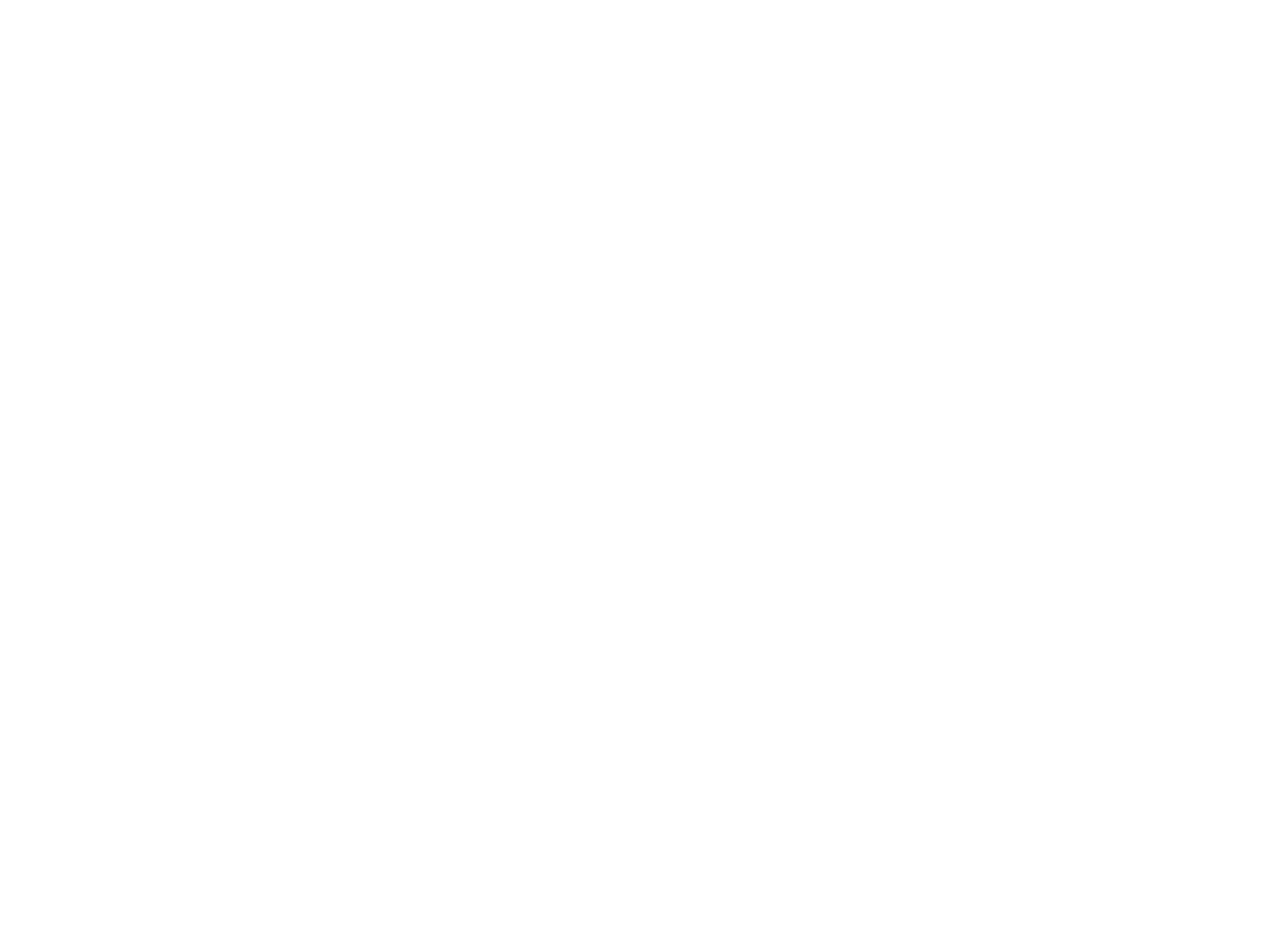
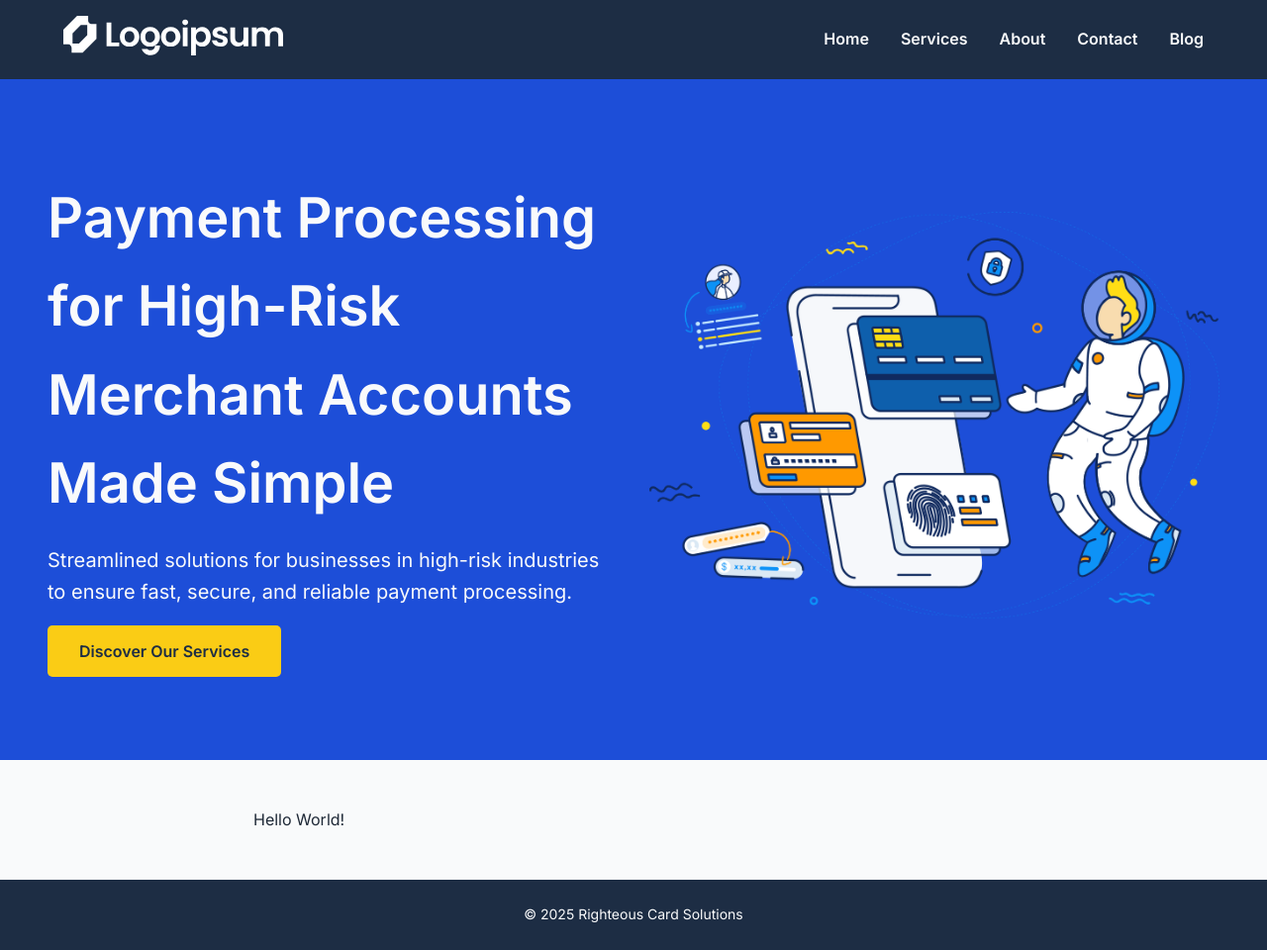
Before and after one commit to buzz-financial/righteous-card-solutions, a plain HTML site: page index.html in a window 1280 px wide. Shown: the whole page at 99% size. Before the commit the page ends 800 px from the top, so only its background shows below. Drawn offline with Linux system fonts and the light colour scheme.

Commit message:
Navbar/hero is done

```diff
--- /dev/null
+++ b/client/css/styles.css
@@ -0,0 +1,227 @@
+/* Google Font */
+@import url('https://fonts.googleapis.com/css2?family=Inter:wght@400;600&display=swap');
+
+:root {
+  --color-primary: #1D4ED8;
+  --color-accent: #FACC15;
+  --color-dark-bg: #1d2d44;
+  --color-light-bg: #F9FAFB;
+  --color-text: #1F2937;
+  --color-muted: #6B7280;
+}
+
+* {
+  box-sizing: border-box;
+  margin: 0;
+  padding: 0;
+}
+
+body {
+  font-family: 'Inter', sans-serif;
+  font-size: 16px;
+  line-height: 1.6;
+  background-color: var(--color-light-bg);
+  color: var(--color-text);
+}
+
+/* Header & Navbar */
+header {
+  background-color: var(--color-dark-bg);
+  padding: 1rem 0;
+}
+
+.navbar {
+  max-width: 1200px;
+  margin: 0 auto;
+  padding: 0 1.5rem;
+  display: flex;
+  align-items: center;
+  justify-content: space-between;
+  position: relative;
+}
+
+.logo img {
+  height: 40px;
+  width: auto;
+}
+
+/* Nav links */
+.nav-links {
+  display: flex;
+  gap: 2rem;
+  list-style: none;
+}
+
+nav a {
+  color: var(--color-light-bg);
+  text-decoration: none;
+  font-weight: 600;
+  transition: color 0.3s;
+}
+
+nav a:hover {
+  color: var(--color-primary);
+}
+
+/* Hamburger menu */
+.hamburger {
+  display: none;
+  flex-direction: column;
+  gap: 5px;
+  cursor: pointer;
+}
+
+.hamburger .bar {
+  width: 30px;
+  height: 4px;
+  background-color: var(--color-light-bg);
+  border-radius: 5px;
+}
+
+/* HERO SECTION */
+.hero {
+  display: flex;
+  align-items: center;
+  justify-content: space-between;
+  flex-wrap: wrap;
+  background-color: var(--color-primary);
+  color: var(--color-light-bg);
+  padding: 5rem 2rem;
+  width: 100%;
+}
+
+.hero-content {
+  max-width: 900px;
+  padding: 1rem;
+  flex: 1 1 400px;
+}
+
+.hero-title {
+  font-size: 3.5rem;
+  font-weight: 700;
+  margin-bottom: 1rem;
+}
+
+.hero-subtitle {
+  font-size: 1.25rem;
+  margin-bottom: 2rem;
+}
+
+.cta-button {
+  background-color: var(--color-accent);
+  color: var(--color-dark-bg);
+  padding: 1rem 2rem;
+  text-decoration: none;
+  font-weight: 600;
+  border-radius: 5px;
+  transition: background-color 0.3s;
+}
+
+.cta-button:hover {
+  background-color: var(--color-light-bg);
+}
+
+.hero-image {
+  flex: 1 1 400px;
+  text-align: center;
+  padding: 1rem;
+}
+
+.hero-image img {
+  max-width: 100%;
+  height: auto;
+  border-radius: 8px;
+}
+
+/* MAIN CONTENT */
+main {
+  max-width: 800px;
+  margin: 2rem auto;
+  padding: 1rem;
+}
+
+/* FOOTER */
+footer {
+  text-align: center;
+  padding: 1.5rem 1rem;
+  background-color: var(--color-dark-bg);
+  color: var(--color-light-bg);
+  font-size: 0.875rem;
+}
+
+/* RESPONSIVE: TABLET & DOWN */
+@media (max-width: 1024px) {
+  .hero {
+    padding: 4rem 2rem;
+  }
+
+  .hero-title {
+    font-size: 3rem;
+  }
+
+  .hero-subtitle {
+    font-size: 1.1rem;
+  }
+
+  .navbar {
+    padding: 0 1rem;
+  }
+}
+
+/* RESPONSIVE: MOBILE */
+@media (max-width: 768px) {
+  .navbar {
+    flex-direction: row;
+    align-items: center;
+    justify-content: space-between;
+    padding: 0 1rem;
+  }
+
+  .nav-links {
+    display: none;
+    flex-direction: column;
+    gap: 1rem;
+    background-color: var(--color-dark-bg);
+    position: absolute;
+    top: 60px;
+    right: 0;
+    width: 100%;
+    padding: 1rem;
+    box-shadow: 0px 4px 6px rgba(0, 0, 0, 0.1);
+  }
+
+  .nav-links.active {
+    display: flex;
+  }
+
+  .hamburger {
+    display: flex;
+    margin-left: auto;
+  }
+
+  .hero {
+    flex-direction: column;
+    text-align: center;
+    padding: 3rem 1.5rem;
+  }
+
+  .hero-content {
+    max-width: 100%;
+  }
+
+  .hero-title {
+    font-size: 2.5rem;
+  }
+
+  .hero-subtitle {
+    font-size: 1rem;
+  }
+
+  .cta-button {
+    padding: 0.75rem 1.5rem;
+  }
+
+  .hero-image {
+    margin-top: 2rem;
+  }
+}
--- /dev/null
+++ b/client/js/index.js
@@ -0,0 +1,4 @@
+document.getElementById('hamburger').addEventListener('click', function () {
+    const navLinks = document.querySelector('.nav-links');
+    navLinks.classList.toggle('active');
+  });
--- a/client/styles.css
+++ /dev/null
@@ -1,35 +0,0 @@
-/* Import Google Font */
-@import url('https://fonts.googleapis.com/css2?family=Inter:wght@400;500;600;700&display=swap');
-
-/* Base styling for body */
-body {
-  margin: 0;
-  padding: 0;
-  font-family: 'Inter', sans-serif;
-  font-size: 16px;
-  line-height: 1.6;
-  background-color: #f9fafb;
-  color: #111827;
-  -webkit-font-smoothing: antialiased;
-  -moz-osx-font-smoothing: grayscale;
-}
-
-/* Optional container class for layout */
-.container {
-  max-width: 1200px;
-  margin: 0 auto;
-  padding: 2rem;
-}
-
-/* Utility classes */
-.text-center {
-  text-align: center;
-}
-
-.mt-4 {
-  margin-top: 1rem;
-}
-
-.mb-4 {
-  margin-bottom: 1rem;
-}
--- a/index.html
+++ b/index.html
@@ -3,9 +3,53 @@
 <head>
     <meta charset="UTF-8">
     <meta name="viewport" content="width=device-width, initial-scale=1.0">
-    <title>Home</title>
+    <link rel="stylesheet" href="/client/css/styles.css">
+    <title>Home | Righteous Card Solutions</title>
 </head>
 <body>
+    <header>
+        <div class="navbar">
+          <div class="logo">
+            <a href="index.html">
+              <img src="/client/images/placeholder-logo.svg" alt="Righteous Card Solutions Logo" />
+            </a>
+          </div>
+          <nav>
+            <ul class="nav-links">
+              <li><a href="index.html">Home</a></li>
+              <li><a href="client/services.html">Services</a></li>
+              <li><a href="client/about.html">About</a></li>
+              <li><a href="client/contact.html">Contact</a></li>
+              <li><a href="client/blog.html">Blog</a></li>
+            </ul>
+            <div class="hamburger" id="hamburger">
+              <span class="bar"></span>
+              <span class="bar"></span>
+              <span class="bar"></span>
+            </div>
+          </nav>
+        </div>
+    </header>
 
+    <section class="hero">
+        <div class="hero-content">
+          <h1 class="hero-title">Payment Processing for High-Risk Merchant Accounts Made Simple</h1>
+          <p class="hero-subtitle">Streamlined solutions for businesses in high-risk industries to ensure fast, secure, and reliable payment processing.</p>
+          <a href="client/services.html" class="cta-button">Discover Our Services</a>
+        </div>
+        <div class="hero-image">
+          <img src="/client/images/home-hero.png" alt="Hero Image" />
+        </div>
+    </section>
+
+
+    <main>
+        <p>Hello World!</p>
+    </main>
+
+    <footer>
+        <p>&copy; 2025 Righteous Card Solutions</p>
+    </footer>
+    <script src="client/js/index.js"></script>
 </body>
 </html>
```
Also changed, not shown: client/images/home-hero.png (added), client/images/placeholder-logo.svg (added).
